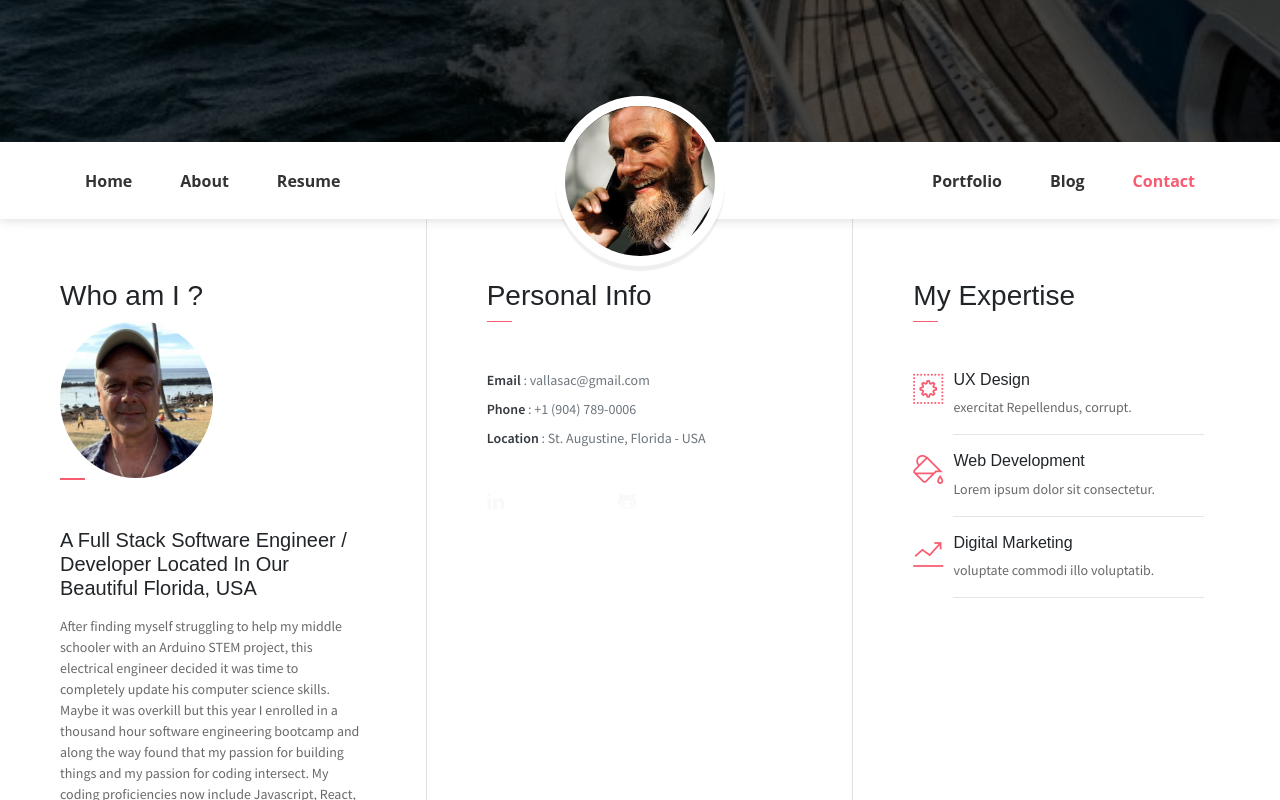
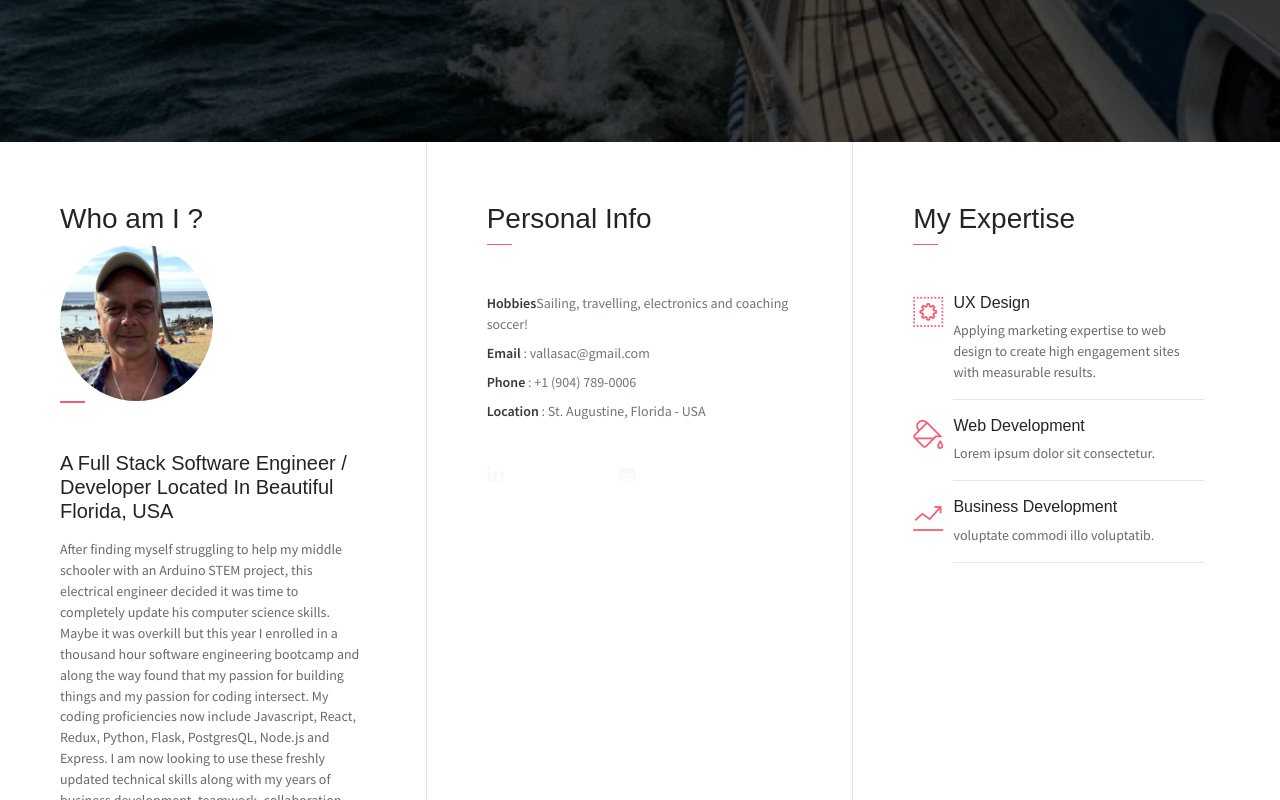
Before and after one commit to vallas01/vallas01.github.io, a website: page index.html in a window 1280 px wide. Shown: the part 498-1298 px from the top of the page. Drawn offline with Linux system fonts and the light colour scheme; some packages are replaced by stand-ins of ours; files that its build step writes are made by us from their sources; files whose address does not match are found by name.

Commit message:
remove navbar

```diff
--- a/index.html
+++ b/index.html
@@ -32,7 +32,7 @@
             </div>
         </div>
     </header>
-    <nav class="navbar sticky-top navbar-expand-lg navbar-light bg-white" data-spy="affix" data-offset-top="510">
+    <!-- <nav class="navbar sticky-top navbar-expand-lg navbar-light bg-white" data-spy="affix" data-offset-top="510">
         <div class="container">
             <button class="navbar-toggler ml-auto" type="button" data-toggle="collapse" data-target="#navbarSupportedContent" aria-controls="navbarSupportedContent" aria-expanded="false" aria-label="Toggle navigation">
                 <span class="navbar-toggler-icon"></span>
@@ -69,14 +69,14 @@
                 </ul>
             </div>
         </div>
-    </nav>
+    </nav> -->
     <div class="container-fluid">
         <div id="about" class="row about-section">
             <div class="col-lg-4 about-card">
                 <h3 class="font-weight-light">Who am I ?</h3>
                 <img style="border-radius: 50%; width: 50%" src="public_html/assets/imgs/Andrew2.png" alt="myPhoto">
                 <span class="line mb-5"></span>
-                <h5 class="mb-3">A Full Stack Software Engineer / Developer Located In Our Beautiful Florida, USA</h5>
+                <h5 class="mb-3">A Full Stack Software Engineer / Developer Located In Beautiful Florida, USA</h5>
                 <p class="mt-20">After finding myself struggling to help my middle schooler with an Arduino STEM project, this electrical engineer decided it was time to completely update his computer science skills.  Maybe it was overkill but this year I enrolled in a thousand hour software engineering bootcamp and along the way found that my passion for building things and my passion for coding intersect.  My coding proficiencies now include Javascript, React, Redux, Python, Flask, PostgresQL, Node.js and Express.  I am now looking to use these freshly updated technical skills along with my years of business development, teamwork, collaboration and marketing skills to help a business develop a full-stack web application!
 
                     Please have a look at my projects below where I showcase my new skills and let me know if you think I can help you!  I'm also available if you want a few pointers on building STEM projects with your kids!</p>
@@ -87,6 +87,7 @@
                 <span class="line mb-5"></span>
                 <ul class="mt40 info list-unstyled">
 
+                    <li><span>Hobbies</span>Sailing, travelling, electronics and coaching soccer!</li>
                     <li><span>Email</span> : vallasac@gmail.com</li>
                     <li><span>Phone</span> : +1 (904) 789-0006</li>
                     <li><span>Location</span> :  St. Augustine, Florida - USA</li>
@@ -103,7 +104,7 @@
                     <div class="col-1 text-danger pt-1"><i class="ti-widget icon-lg"></i></div>
                     <div class="col-10 ml-auto mr-3">
                         <h6>UX Design</h6>
-                        <p class="subtitle"> exercitat Repellendus,  corrupt.</p>
+                        <p class="subtitle"> Applying marketing expertise to web design to create high engagement sites with measurable results.</p>
                         <hr>
                     </div>
                 </div>
@@ -118,7 +119,7 @@
                 <div class="row">
                     <div class="col-1 text-danger pt-1"><i class="ti-stats-up icon-lg"></i></div>
                     <div class="col-10 ml-auto mr-3">
-                        <h6>Digital Marketing</h6>
+                        <h6>Business Development</h6>
                         <p class="subtitle">voluptate commodi illo voluptatib.</p>
                         <hr>
                     </div>
```
